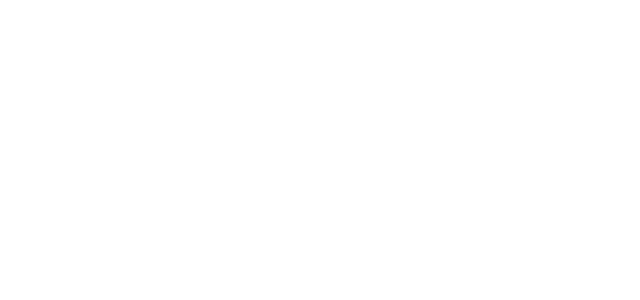
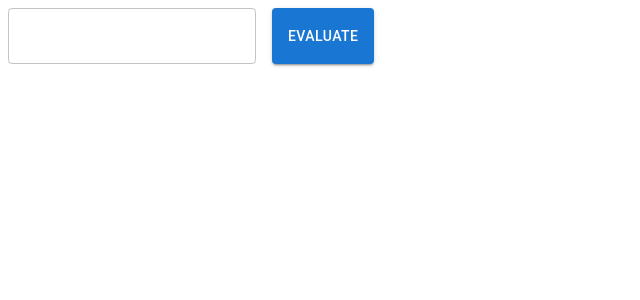
Before and after one commit to NatalieHarrison/derivativeCalculator, a React (Create React App) app: page / in a window 1280 px wide. Shown: the top 300 px of the page, without its empty margins (0-640 px from the left). Built offline with nearby package versions, Linux system fonts and the light colour scheme.

Commit message:
Textfield and button
User will enter a equation in the text field and hit button when equation is entered

```diff
--- a/src/App.tsx
+++ b/src/App.tsx
@@ -1,8 +1,18 @@
 import React from "react";
 import logo from "./logo.svg";
+import { Box, TextField, Button, Stack } from "@mui/material";
 
 function App() {
-  return <div className="App"></div>;
+  return (
+    <div className="App">
+      <Box>
+        <Stack spacing={2} direction="row">
+          <TextField id="equation" variant="outlined" />
+          <Button variant="contained"> Evaluate </Button>
+        </Stack>
+      </Box>
+    </div>
+  );
 }
 
 export default App;
```
